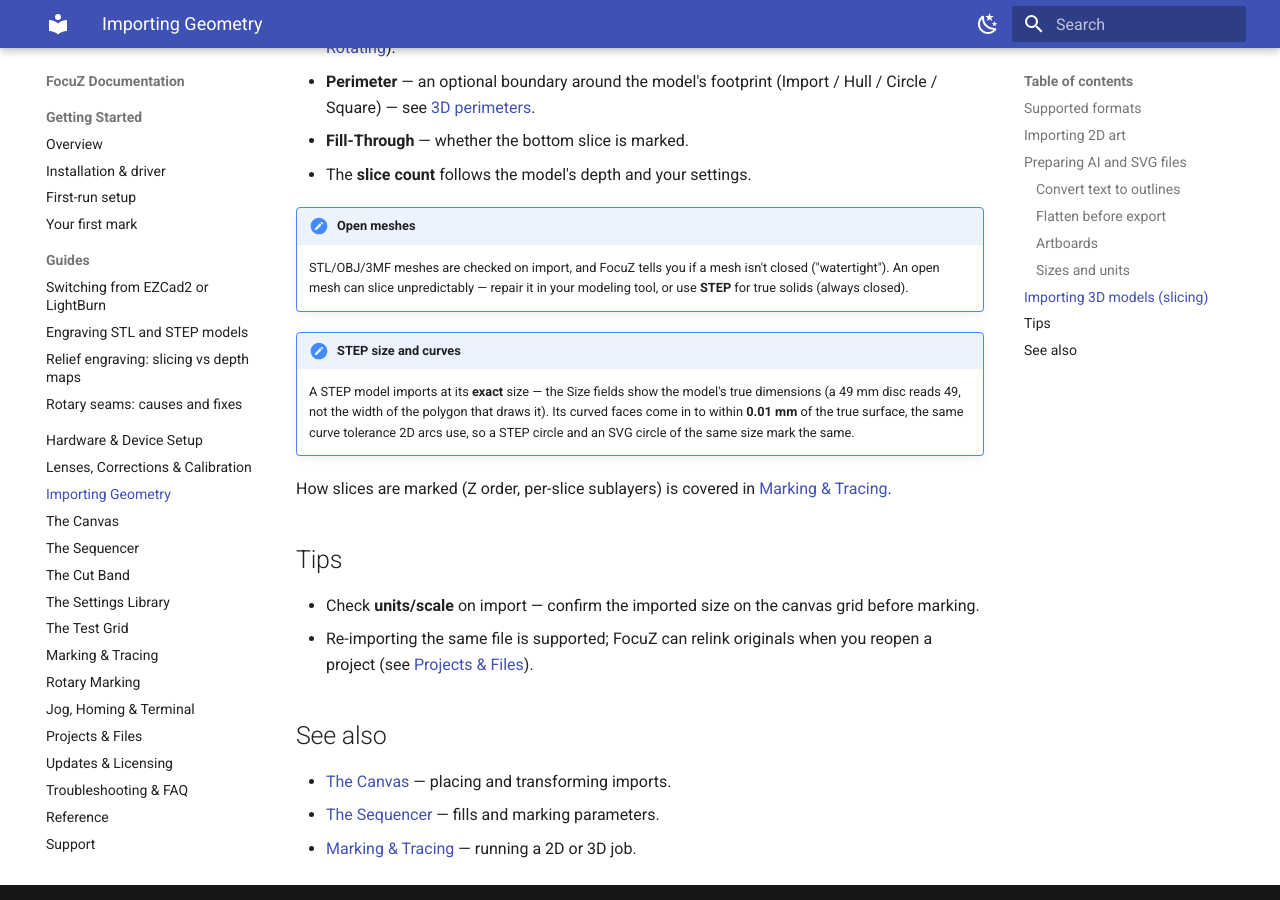
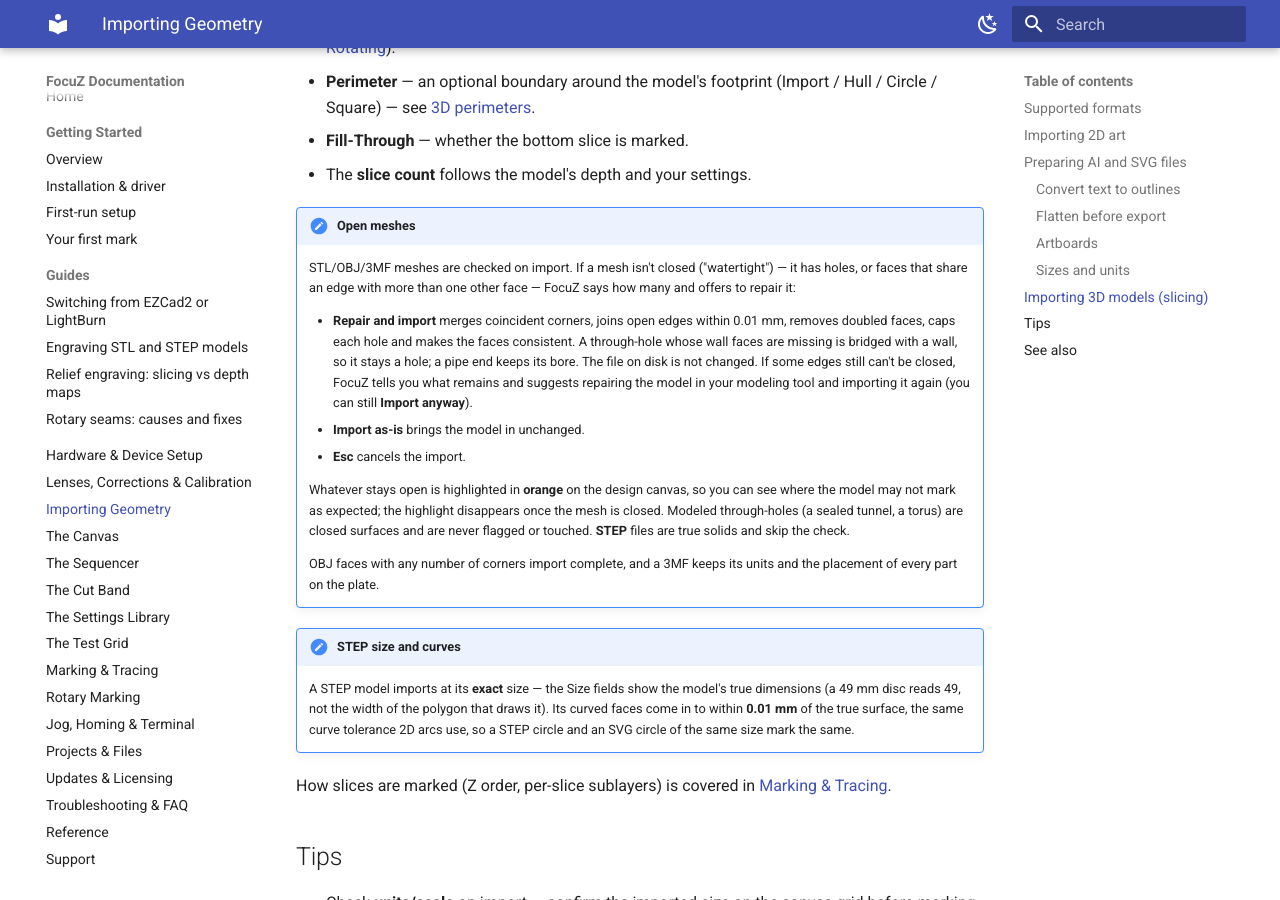
Before and after one commit to Lokahi-Shop/focuz-docs, an MkDocs documentation site: the page built from docs/importing.md, in a window 1280 px wide and 900 px high, scrolled down 2774 px. Built offline with MkDocs 1.6.1 and Material for MkDocs 9.7.7, drawn with Linux system fonts in a browser that asks for light colours.

Commit message:
Importing: open meshes can be repaired on import; open regions highlighted
- importing.md "Open meshes" note: the Repair and import / Import as-is / Esc
  prompt, what the repair does (merge, join, doubled faces, caps, a missing
  through-hole wall bridged so the hole stays), the orange highlight of what
  stays open, STEP skips the check; OBJ many-sided faces + 3MF units/placement.
- STL/STEP guide tip and a troubleshooting entry for a slice with outline but no fill.

Co-Authored-By: Claude Fable 5.1 <noreply@anthropic.com>

```diff
--- a/docs/importing.md
+++ b/docs/importing.md
@@ -102,9 +102,24 @@ model into layers for marking.
 - The **slice count** follows the model's depth and your settings.
 
 !!! note "Open meshes"
-    STL/OBJ/3MF meshes are checked on import, and FocuZ tells you if a mesh isn't closed ("watertight").
-    An open mesh can slice unpredictably — repair it in your modeling tool, or use **STEP** for true
-    solids (always closed).
+    STL/OBJ/3MF meshes are checked on import. If a mesh isn't closed ("watertight") — it has holes, or
+    faces that share an edge with more than one other face — FocuZ says how many and offers to repair it:
+
+    - **Repair and import** merges coincident corners, joins open edges within 0.01 mm, removes doubled
+      faces, caps each hole and makes the faces consistent. A through-hole whose wall faces are missing is
+      bridged with a wall, so it stays a hole; a pipe end keeps its bore. The file on disk is not changed.
+      If some edges still can't be closed, FocuZ tells you what remains and suggests repairing the model
+      in your modeling tool and importing it again (you can still **Import anyway**).
+    - **Import as-is** brings the model in unchanged.
+    - **Esc** cancels the import.
+
+    Whatever stays open is highlighted in **orange** on the design canvas, so you can see where the model
+    may not mark as expected; the highlight disappears once the mesh is closed. Modeled through-holes (a
+    sealed tunnel, a torus) are closed surfaces and are never flagged or touched. **STEP** files are true
+    solids and skip the check.
+
+    OBJ faces with any number of corners import complete, and a 3MF keeps its units and the placement of
+    every part on the plate.
 
 !!! note "STEP size and curves"
     A STEP model imports at its **exact** size — the Size fields show the model's true dimensions (a 49 mm
```
Also changed, not shown: docs/guides/engraving-stl-step-models.md (+4 -2 lines), docs/troubleshooting.md (+6 -0 lines).
